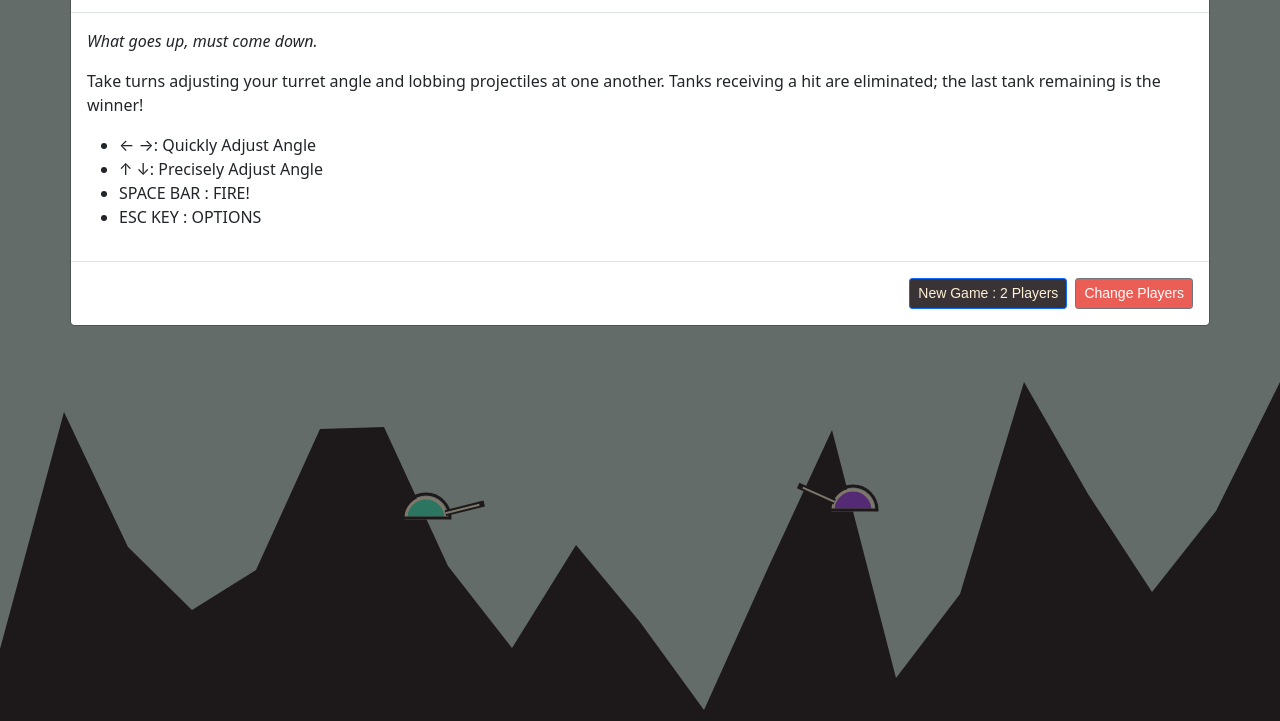
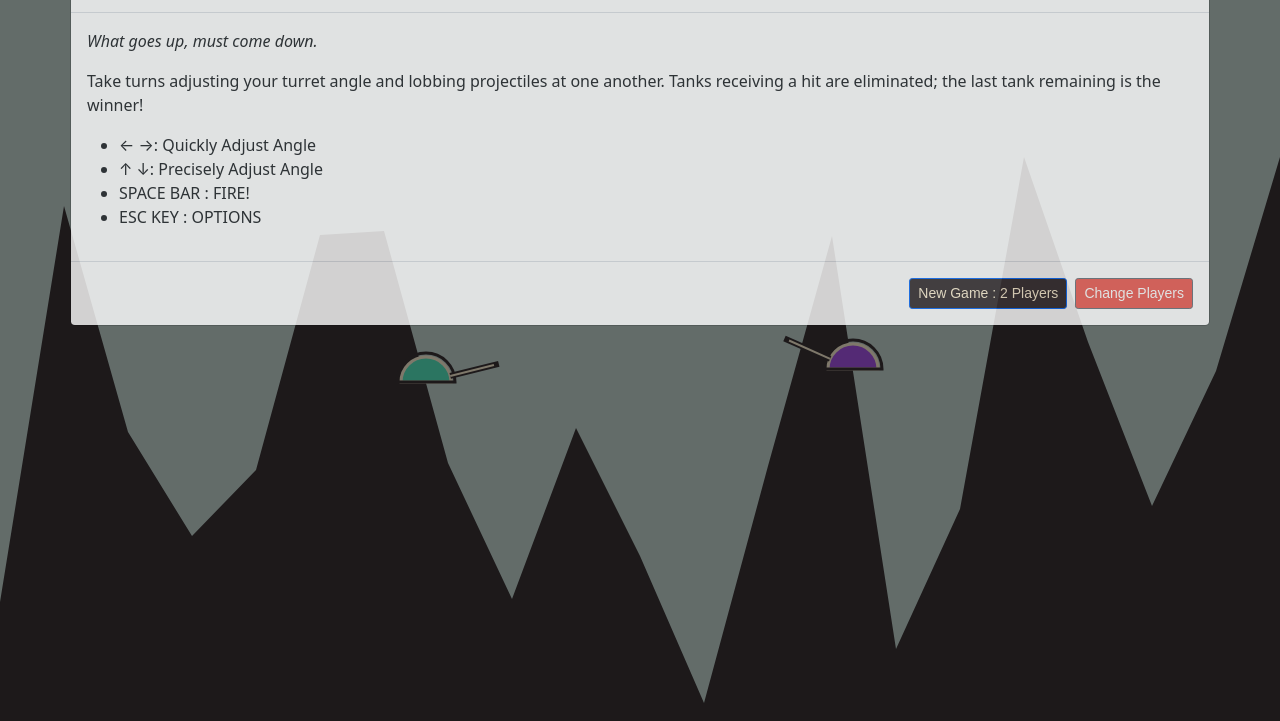
Before and after one commit to benhammondmusic/tanks, a plain HTML site: page tanks/index.html in a window 1280 px wide. Shown: the part 79-800 px from the top of the page. Drawn offline with nearby package versions, Linux system fonts and the light colour scheme; a web font is replaced by a local one.

Commit message:
still getting bug w skipping player after killing next-door tank. changed game constants

```diff
--- a/tanks/css/style.css
+++ b/tanks/css/style.css
@@ -127,3 +127,7 @@ body {
 .btn-outline-secondary:hover {
   background-color: var(--fire-opal);
 }
+
+#modal {
+  opacity: 0.8 !important;
+}
--- a/tanks/js/script.js
+++ b/tanks/js/script.js
@@ -1,40 +1,29 @@
 /*!
  TANKS! Ben Hammond
   */
-
-// TODO destroy ground *after* explosion animation finishes
 
 /* FORCE LANDSCAPE ON MOBILE with PLEASEROTATE.JS */
 PleaseRotateOptions = {
   message: "Please Rotate Your Device And Then Reload Page",
 };
 
-// $(window).on("orientationchange", function (e) {
-//   $.mobile.changePage(window.location.href, {
-//     allowSamePageTransition: true,
-//     transition: "none",
-//     reloadPage: true,
-//   });
-// });
-
-// SET GAME MODE
+// SET GAME MODES
 const ALLOW_ROBOTS = false;
 if (!ALLOW_ROBOTS) {
   $("#num-robots-button").hide();
 }
-
 const TEST_MODE = false;
 // const TEST_MODE = true;
 
 // GAME CONSTANTS
 const PLAYER_COLORS = [`#56EBC3`, `#A955EB`, `#97EB55`, `#55E2EB`, `#B8D81E`, `#EBC356`, `#1ED89B`, `#3E1ED8`, `#1DD75B`, `#1DD7D7`, `#D3E1FD`, color("papaya-whip"), color("fire-opal"), color("ruby"), color("black-coffee")];
-
 const TURRET_INCREMENT = 0.5;
-const TANK_SIZE = 20;
-const EXPLOSION_RADIUS = 40;
+const TANK_SIZE = 25;
+const EXPLOSION_RADIUS = 50;
 const EXPLOSION_DELAY = 750;
 const TERRAIN_BUMPS = 20;
 const STEEPNESS = 1;
+const HORIZON_DEPTH = 0.25; // 0-1
 let DEFAULT_NUM_HUMANS = 2;
 if (TEST_MODE) DEFAULT_NUM_HUMANS = 6;
 const DEFAULT_NUM_ROBOTS = 0;
@@ -279,7 +268,7 @@ const generateTerrain = function (width, height, numSlopes, steepnessPercent) {
   const arr = [];
 
   for (let i = 0; i <= numSlopes; i++) {
-    arr[i] = [width * (i / numSlopes), getRandomInt(height * 0.55, height)];
+    arr[i] = [width * (i / numSlopes), getRandomInt(height * HORIZON_DEPTH, height)];
   }
   // in case of 0 slopes
   if (numSlopes === 0) {
```
Also changed, not shown: 1 other file.
